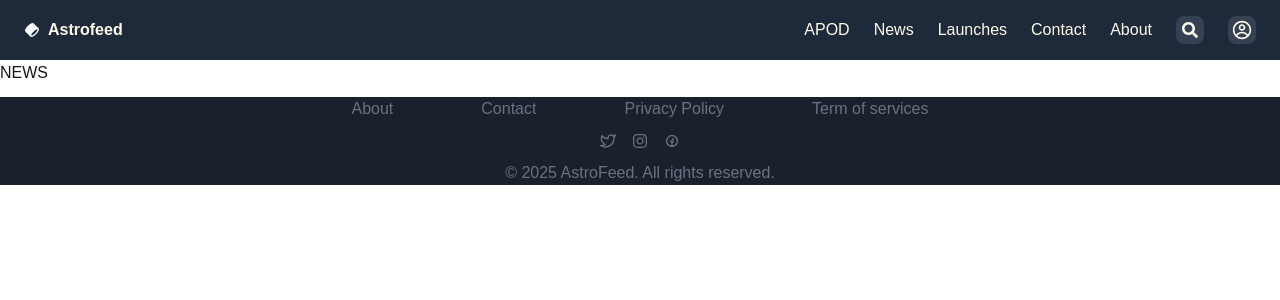
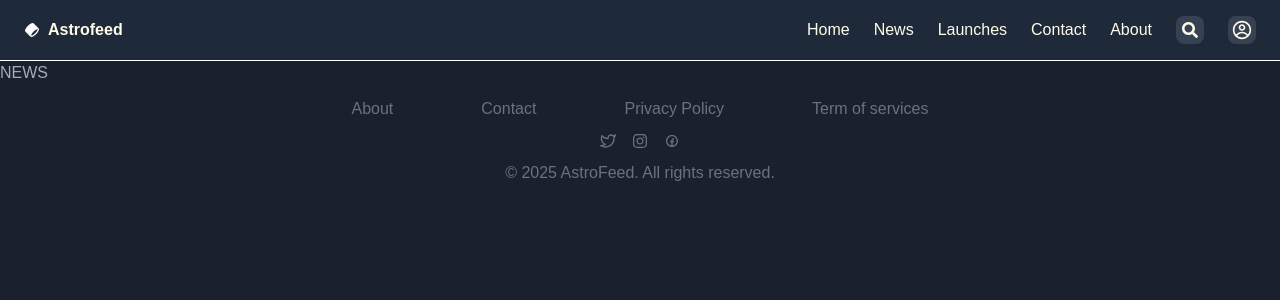
Before and after one commit to microhexagon/astro-feed, a Next.js app: page /news in a window 1280 px wide. Shown: the top 300 px of the page. Built offline with nearby package versions, Linux system fonts and the light colour scheme.

Commit message:
install giest to fix footer clr

```diff
--- a/app/globals.css
+++ b/app/globals.css
@@ -1,15 +1,14 @@
+/* app/globals.css */
+
 @import "tailwindcss";
 
+/*
+  Keep the :root and @media rules as they are.
+  These are good for setting up global variables for things like text.
+*/
 :root {
-  -background:  #ffffff;
+  --background: #ffffff;
   --foreground: #171717;
-}
-
-@theme inline {
-  --color-background: var(--background);
-  --color-foreground: var(--foreground);
-  --font-sans: var(--font-geist-sans);
-  --font-mono: var(--font-geist-mono);
 }
 
 @media (prefers-color-scheme: dark) {
@@ -19,14 +18,26 @@
   }
 }
 
+/* Corrected body styling. We'll set a neutral background for the entire page
+  and let a specific container manage the dark background.
+*/
 body {
   background: var(--background);
   color: var(--foreground);
   font-family: Arial, Helvetica, sans-serif;
+  margin: 0;
 }
 
-/* In globals.css, if you don't have a separate footer file */
+/* This is the new style you need to add */
+.page-container {
+  background-color: #1A202C; /* This will make the entire content area dark */
+  color: #a0aec0; /* Set text color for the dark background */
+}
 
+/*
+  The footer styling is now a bit redundant since we're using a container,
+  but it's good to keep it for styling specific footer elements.
+*/
 footer {
   background-color: #1A202C;
   color: #a0aec0;
--- a/app/layout.tsx
+++ b/app/layout.tsx
@@ -1,18 +1,14 @@
+// app/layout.tsx
+
 import type { Metadata } from "next";
-import { Geist, Geist_Mono } from "next/font/google";
+import { GeistSans } from 'geist/font/sans';
+import { GeistMono } from 'geist/font/mono';
 import "./globals.css";
 import Navbar from "@/components/Navbar";
 import Footer from "@/components/Footer";
 
-const geistSans = Geist({
-  variable: "--font-geist-sans",
-  subsets: ["latin"],
-});
-
-const geistMono = Geist_Mono({
-  variable: "--font-geist-mono",
-  subsets: ["latin"],
-});
+const geistSans = GeistSans;
+const geistMono = GeistMono;
 
 export const metadata: Metadata = {
   title: "Create Next App",
@@ -25,13 +21,14 @@ export default function RootLayout({
   children: React.ReactNode;
 }>) {
   return (
-    <html lang="en">
-      <body
-        className={`${geistSans.variable} ${geistMono.variable} antialiased bg-gray-800`}
-      >
-        <Navbar links={["APOD", "News", "Launches", "Contact", "About"]} />
-        {children}
-        <Footer />
+    <html lang="en" className={`${geistSans.variable} ${geistMono.variable}`}>
+      <body>
+
+        <div className="bg-[#1A202C] text-[#a0aec0] min-h-screen">
+          <Navbar links={["Home", "News", "Launches", "Contact", "About"]} />
+          {children}
+          <Footer />
+        </div>
       </body>
     </html>
   );
--- a/package.json
+++ b/package.json
@@ -10,6 +10,7 @@
   },
   "dependencies": {
     "date-fns": "^4.1.0",
+    "geist": "^1.4.2",
     "lucide-react": "^0.525.0",
     "next": "15.3.5",
     "react": "^19.0.0",
```
Also changed, not shown: 1 other file (tests, documents, lock files or other folders).
